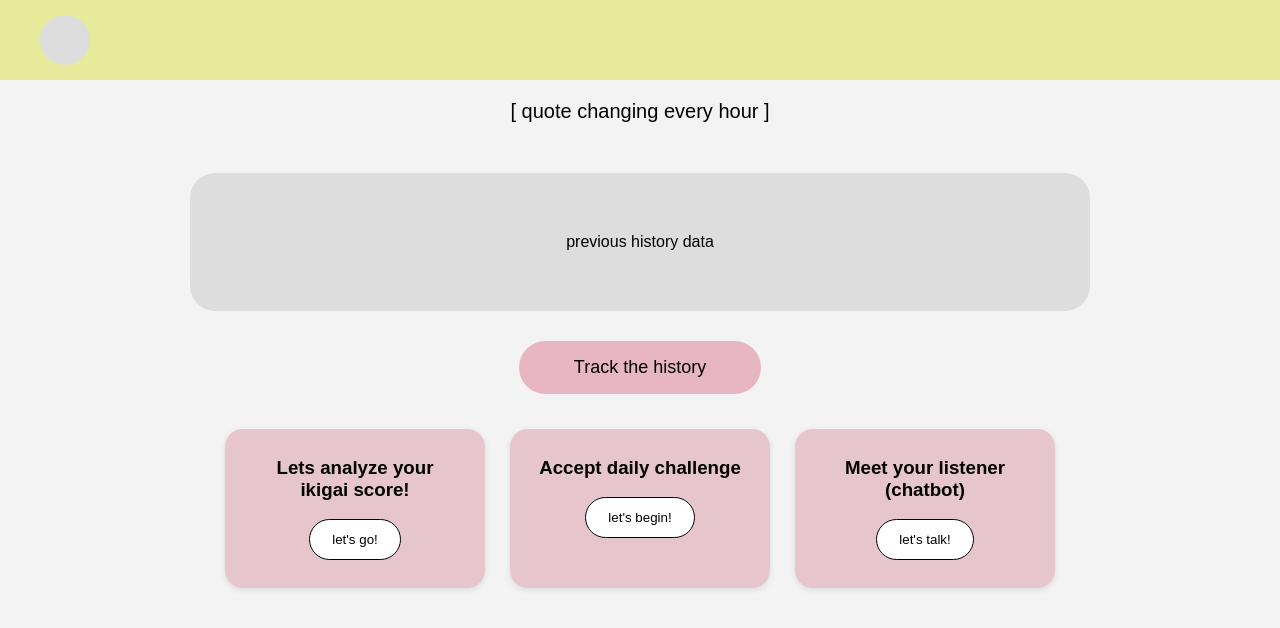
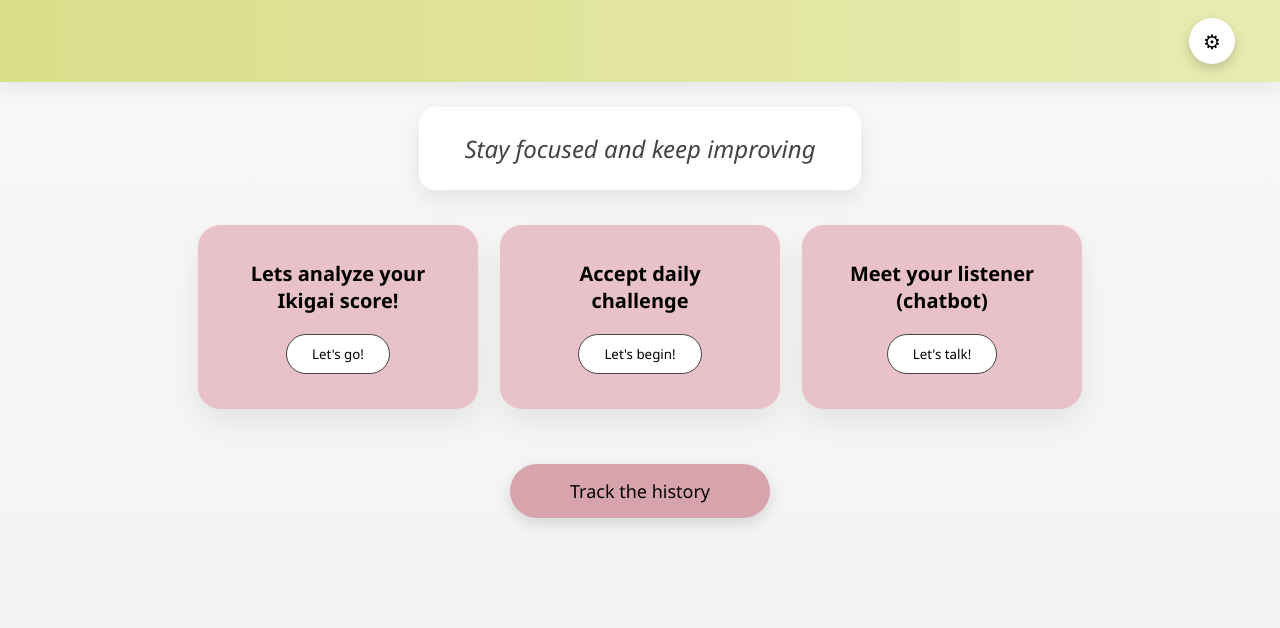
Before and after one commit to pracheyyy/IKIGAI_version2, a plain HTML site: page home.html in a window 1280 px wide. Drawn offline with Linux system fonts and the light colour scheme.

Commit message:
UI changes

```diff
--- a/css/style.css
+++ b/css/style.css
@@ -1,17 +1,13 @@
-/* =========================
-   RESET
-========================= */
+/* ================= RESET ================= */
 
 *{
 margin:0;
 padding:0;
 box-sizing:border-box;
-font-family: Arial, Helvetica, sans-serif;
+font-family:"Segoe UI",sans-serif;
 }
 
-/* =========================
-   PAGE BACKGROUNDS
-========================= */
+/* ================= COMMON PAGE BACKGROUNDS ================= */
 
 .index-page,
 .auth-page,
@@ -24,9 +20,7 @@ align-items:center;
 padding:20px;
 }
 
-/* =========================
-   MAIN CONTAINERS
-========================= */
+/* ================= COMMON CONTAINERS ================= */
 
 .center-box,
 .auth-container,
@@ -39,18 +33,14 @@ border-radius:25px;
 text-align:center;
 }
 
-/* =========================
-   IKIGAI IMAGE
-========================= */
+/* ================= IKIGAI IMAGE ================= */
 
 .logo{
 width:220px;
 margin-bottom:30px;
 }
 
-/* =========================
-   LANDING PAGE
-========================= */
+/* ================= LANDING PAGE ================= */
 
 .ikigai-title{
 font-size:72px;
@@ -64,9 +54,7 @@ margin:25px 0 45px 0;
 font-style:italic;
 }
 
-/* =========================
-   INPUT FIELDS
-========================= */
+/* ================= INPUT FIELDS ================= */
 
 input{
 width:100%;
@@ -78,9 +66,7 @@ font-size:16px;
 background:#f5f5f5;
 }
 
-/* =========================
-   BUTTONS
-========================= */
+/* ================= MAIN BUTTON ================= */
 
 .primary-btn{
 width:100%;
@@ -91,120 +77,188 @@ border:1px solid black;
 background:white;
 font-size:18px;
 cursor:pointer;
-transition:0.2s;
+transition:0.25s;
 }
 
 .primary-btn:hover{
 background:#f3f3f3;
+transform:scale(1.02);
 }
 
-/* =========================
-   HOME PAGE
-========================= */
+/* ================= HOME PAGE ================= */
 
 .home-page{
-background:#f3f3f3;
+background:linear-gradient(to bottom,#f8f8f8,#f2f2f2);
 min-height:100vh;
 }
 
-/* =========================
-   TOP BAR
-========================= */
+/* ================= NAVBAR ================= */
 
-.topbar{
-background:#e7ea9b;
+.navbar{
+display:flex;
+justify-content:space-between;
+align-items:center;
+padding:18px 45px;
+background:linear-gradient(90deg,#d9de8a,#e9ecb2);
+box-shadow:0 6px 18px rgba(0,0,0,0.08);
+}
+
+.nav-left{
 display:flex;
 align-items:center;
-padding:15px 40px;
-gap:15px;
+gap:16px;
 }
 
-/* =========================
-   PROFILE
-========================= */
-
 .profile{
-width:50px;
-height:50px;
+width:55px;
+height:55px;
 border-radius:50%;
 background:#ddd;
+box-shadow:0 3px 8px rgba(0,0,0,0.15);
 }
 
-/* =========================
-   QUOTE
-========================= */
+.user-info h2{
+font-size:22px;
+font-weight:600;
+color:#222;
+}
+
+/* ================= SETTINGS BUTTON ================= */
+
+.settings-btn{
+width:46px;
+height:46px;
+border:none;
+border-radius:50%;
+font-size:20px;
+cursor:pointer;
+background:white;
+box-shadow:0 5px 12px rgba(0,0,0,0.18);
+transition:0.25s;
+}
+
+.settings-btn:hover{
+transform:rotate(45deg) scale(1.1);
+}
+
+/* ================= QUOTE HERO ================= */
+
+.quote-section{
+display:flex;
+justify-content:center;
+margin-top:25px;
+}
 
 .quote-box{
+background:white;
+padding:25px 45px;
+border-radius:16px;
+font-size:24px;
+font-style:italic;
+color:#444;
+box-shadow:0 10px 25px rgba(0,0,0,0.08);
+max-width:650px;
 text-align:center;
-padding:20px;
-font-size:20px;
-font-weight:500;
 }
 
-/* =========================
-   HISTORY BOX
-========================= */
+/* ================= HISTORY ================= */
+
+.history-section{
+display:flex;
+flex-direction:column;
+align-items:center;
+margin-top:25px;
+}
 
 .history-box{
-background:#ddd;
-margin:30px auto;
-width:80%;
+width:75%;
 max-width:900px;
-padding:60px;
-text-align:center;
-border-radius:25px;
+height:170px;
+border-radius:40px;
+background:#e3e3e3;
+display:flex;
+align-items:center;
+justify-content:center;
+font-size:18px;
+color:#555;
+box-shadow:inset 0 2px 6px rgba(0,0,0,0.05);
 }
 
-/* =========================
-   TRACK BUTTON
-========================= */
+/* ================= TRACK BUTTON ================= */
 
 .track-btn{
-display:block;
-margin:25px auto;
-padding:16px 55px;
-border-radius:35px;
+margin-top:30px;
+padding:15px 60px;
 border:none;
-background:#e7b6c2;
+border-radius:32px;
+background:#d7a4ad;
 font-size:18px;
 cursor:pointer;
+transition:0.3s;
+box-shadow:0 6px 15px rgba(0,0,0,0.12);
 }
 
-/* =========================
-   CARDS SECTION
-========================= */
+.track-btn:hover{
+background:#c7919b;
+transform:scale(1.07);
+}
+
+/* ================= FEATURES ================= */
+
+.features-section{
+margin-top:35px;
+display:flex;
+justify-content:center;
+}
 
 .cards{
 display:flex;
+gap:22px;
+flex-wrap:wrap;
 justify-content:center;
-gap:25px;
-flex-wrap:wrap;
-margin-top:35px;
 }
 
+/* ================= CARD ================= */
+
 .card{
-background:#e7c5cc;
-padding:28px;
-width:260px;
+background:#e9c2c9;
+width:280px;
+padding:35px;
+border-radius:22px;
 text-align:center;
-border-radius:18px;
-box-shadow:0px 2px 6px rgba(0,0,0,0.1);
+box-shadow:0 12px 30px rgba(0,0,0,0.08);
+transition:0.3s;
 }
 
+.card:hover{
+transform:translateY(-10px);
+box-shadow:0 18px 40px rgba(0,0,0,0.15);
+}
+
+.card h3{
+font-size:20px;
+margin-bottom:20px;
+}
+
+/* ================= CARD BUTTON ================= */
+
 .card button{
-margin-top:18px;
-padding:12px 22px;
+padding:10px 25px;
 border-radius:25px;
-border:1px solid black;
+border:1px solid #444;
 background:white;
 cursor:pointer;
+transition:0.25s;
 }
 
-/* =========================
-   RESPONSIVE DESIGN
-========================= */
+.card button:hover{
+background:#f5f5f5;
+transform:scale(1.05);
+}
 
-@media (max-width:768px){
+/* ================= RESPONSIVE ================= */
+
+@media(max-width:768px){
 
 .center-box,
 .auth-container,
@@ -217,18 +271,22 @@ padding:40px 25px;
 font-size:52px;
 }
 
+.navbar{
+padding:15px 25px;
+}
+
 .cards{
 flex-direction:column;
 align-items:center;
 }
 
 .history-box{
-width:95%;
-padding:40px;
+width:90%;
 }
 
-.topbar{
-padding:15px 20px;
+.quote-box{
+font-size:20px;
+padding:20px 30px;
 }
 
 }
--- a/home.html
+++ b/home.html
@@ -1,50 +1,105 @@
 <!DOCTYPE html>
-<html>
+<html lang="en">
+
 <head>
 <meta charset="UTF-8">
-<title>Home</title>
+<meta name="viewport" content="width=device-width, initial-scale=1.0">
+<title>Ikigai Dashboard</title>
+
 <link rel="stylesheet" href="css/style.css">
 </head>
 
 <body class="home-page">
 
-<header class="topbar">
+<!-- NAVBAR -->
 
-<div class="profile"></div>
+<header class="navbar">
 
-<h2 id="username"></h2>
+<div class="nav-left">
+
+<div class="user-info">
+<h2 id="username">User Name</h2>
+</div>
+
+</div>
+
+<div class="nav-right">
+
+<button class="settings-btn" title="Settings">
+⚙
+</button>
+
+</div>
 
 </header>
 
-<div class="quote-box">
-[ quote changing every hour ]
+
+<!-- QUOTE SECTION -->
+
+<div class="quote-section">
+
+<div class="quote-box" id="quoteBox">
+Loading inspiration...
 </div>
 
-<div class="history-box">
-previous history data
 </div>
 
-<button class="track-btn">Track the history</button>
+
+<!-- FEATURES SECTION -->
+
+<section class="features-section">
 
 <div class="cards">
 
 <div class="card">
-<h3>Lets analyze your ikigai score!</h3>
-<button>let's go!</button>
+
+<h3>Lets analyze your Ikigai score!</h3>
+
+<button onclick="startIkigai()">
+Let's go!
+</button>
+
 </div>
 
+
 <div class="card">
+
 <h3>Accept daily challenge</h3>
-<button>let's begin!</button>
+
+<button onclick="dailyChallenge()">
+Let's begin!
+</button>
+
 </div>
 
+
 <div class="card">
+
 <h3>Meet your listener (chatbot)</h3>
-<button>let's talk!</button>
+
+<button onclick="openChat()">
+Let's talk!
+</button>
+
 </div>
 
 </div>
 
+</section>
+
+<!-- HISTORY SECTION -->
+
+<section class="history-section">
+
+<button class="track-btn">
+Track the history
+</button>
+
+</section>
+
+
 <script src="js/app.js"></script>
+
 </body>
+
 </html>
--- a/js/app.js
+++ b/js/app.js
@@ -66,3 +66,57 @@ user.innerText=name
 }
 
 }
+
+const quotes = [
+
+"Believe in yourself and all that you are.",
+"Small steps today create big results tomorrow.",
+"Your mindset determines your direction.",
+"Stay patient and trust your journey.",
+"Success grows from daily discipline.",
+"Focus on progress, not perfection.",
+"Dream big, start small, act now.",
+"Peace of mind is the real wealth.",
+"Balance creates clarity.",
+"Growth begins outside comfort zones.",
+
+"Discipline is choosing what you want most.",
+"Consistency beats intensity.",
+"Your future self will thank you.",
+"Energy flows where focus goes.",
+"Do something today your future self will appreciate.",
+"Make today count.",
+"Stay curious, stay growing.",
+"Every day is a fresh start.",
+"Take care of your mind.",
+"Your potential is limitless."
+]
+
+// auto-generate more quotes to reach 100
+for(let i=quotes.length;i<100;i++){
+quotes.push("Stay focused and keep improving ")
+}
+
+function changeQuote(){
+
+const quoteBox = document.getElementById("quoteBox")
+
+if(!quoteBox) return
+
+quoteBox.classList.add("fade-out")
+
+setTimeout(()=>{
+
+const random = Math.floor(Math.random()*quotes.length)
+
+quoteBox.innerText = quotes[random]
+
+quoteBox.classList.remove("fade-out")
+
+},600)
+
+}
+
+changeQuote()
+
+setInterval(changeQuote,90000)
```
